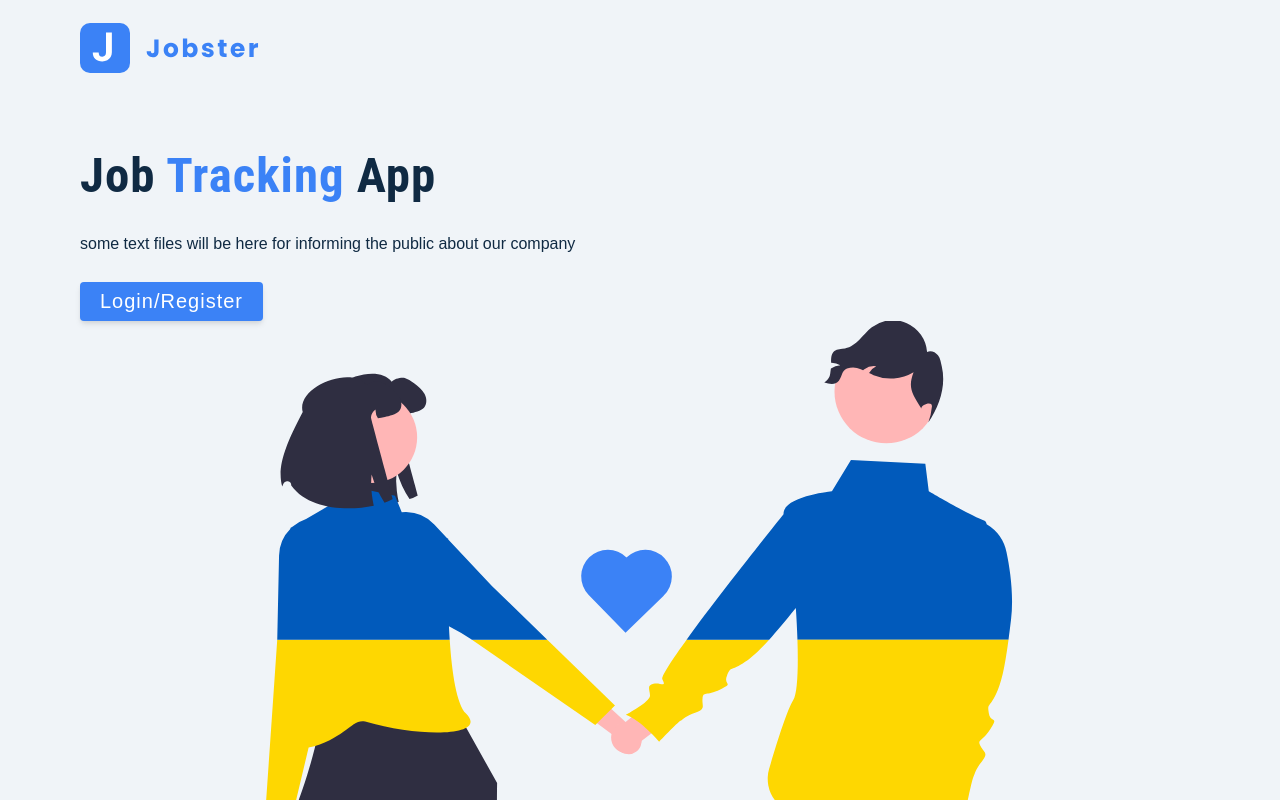
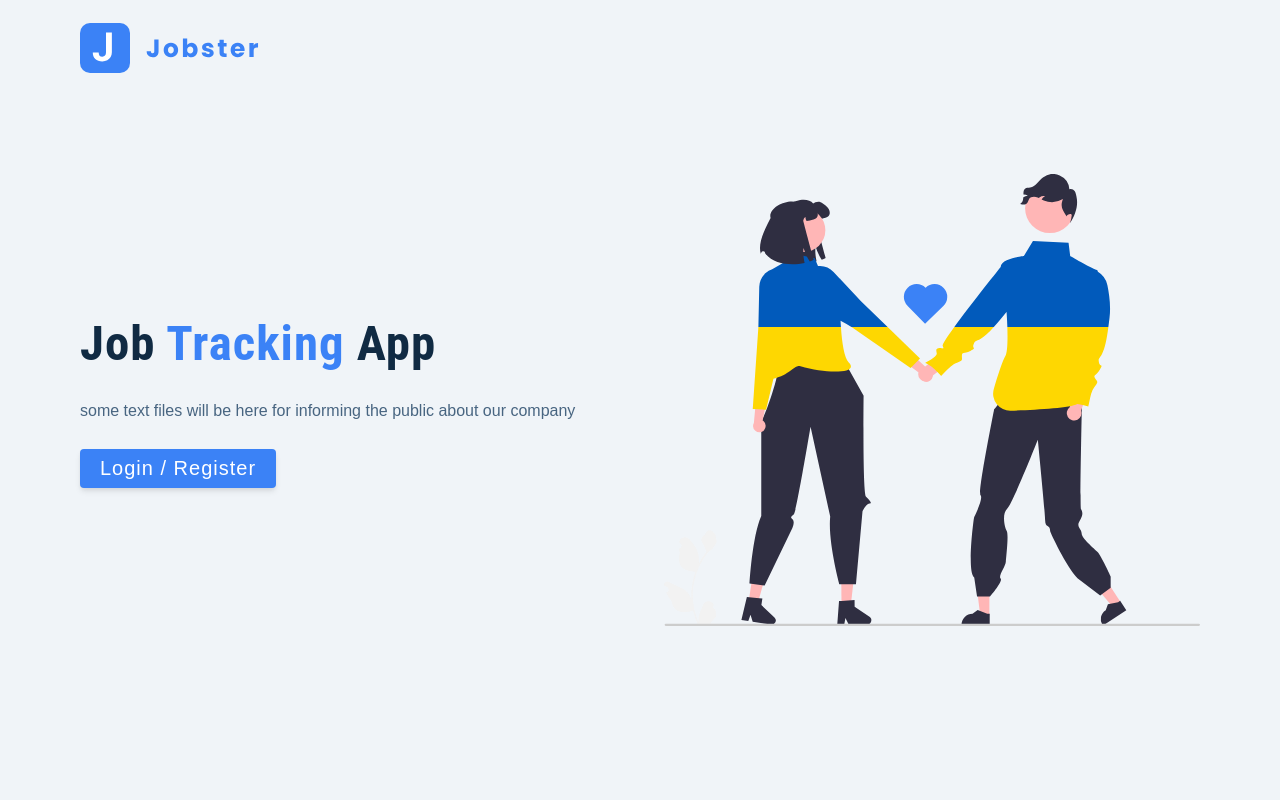
Before and after one commit to ilyasoghlu/jobster, a React (Create React App) app: page /landing in a window 1280 px wide. Shown: the top 800 px of the page. Built offline with nearby package versions, Linux system fonts and the light colour scheme.

Commit message:
Setup pages: Landing, Error, Dashboard, Register. Creating index files for components and pages. Creating of the Router

```diff
--- a/package.json
+++ b/package.json
@@ -10,6 +10,7 @@
     "normalize.css": "^8.0.1",
     "react": "^19.1.1",
     "react-dom": "^19.1.1",
+    "react-router-dom": "^6.30.1",
     "react-scripts": "5.0.1",
     "styled-components": "^6.1.19",
     "web-vitals": "^2.1.4"
--- a/src/App.js
+++ b/src/App.js
@@ -1,10 +1,16 @@
-import Landing from "./pages/Landing";
+import { BrowserRouter, Routes, Route } from "react-router-dom";
+import {Landing, Error, Dashboard, Register} from "./pages";
 
 function App() {
   return (
-    <div>
-      <Landing />
-    </div>
+    <BrowserRouter>
+      <Routes>
+        <Route path="/" element={<Dashboard />} />
+        <Route path="/landing" element={<Landing />} />
+        <Route path="/register" element={<Register />} />
+        <Route path="*" element={<Error />} />
+      </Routes>
+    </BrowserRouter>
   );
 }
 
--- /dev/null
+++ b/src/components/Logo.js
@@ -0,0 +1,9 @@
+import logo from '../assets/images/logo.svg'
+
+const Logo = () =>{
+    return (
+        <img src={logo} alt='jobify' className='logo' />
+    )
+}
+
+export default Logo
--- /dev/null
+++ b/src/components/index.js
@@ -0,0 +1,8 @@
+import Logo from "./Logo";
+
+
+
+
+
+
+export {Logo }
--- /dev/null
+++ b/src/pages/Dashboard.js
@@ -0,0 +1,9 @@
+import React from 'react'
+
+function Dashboard() {
+  return (
+    <div>Dashboard</div>
+  )
+}
+
+export default Dashboard
--- /dev/null
+++ b/src/pages/Error.js
@@ -0,0 +1,19 @@
+import React from 'react'
+import { Link } from 'react-router-dom'
+import img from '../assets/images/not-found.svg'
+import Wrapper from '../assets/wrappers/ErrorPage'
+
+function Error() {
+    return (
+        <Wrapper className='full-page'>
+            <div>
+                <img src={img} alt='not found' />
+                <h3>Ohh! Page Not Found</h3>
+                <p>We cant seem to find the page you're looking for</p>
+                <Link to='/'>back home</Link>
+            </div>
+        </Wrapper>
+    )
+}
+
+export default Error
--- a/src/pages/Landing.js
+++ b/src/pages/Landing.js
@@ -1,18 +1,16 @@
-import React from 'react'
-import logo from '../assets/images/logo.svg'
+
+
 import main from '../assets/images/main.svg'
-import styled from 'styled-components';
+import Wrapper from '../assets/wrappers/LandingPage';
+import{ Logo }from '../components';
+import { Link } from 'react-router-dom';
 
 
 function Landing() {
     return (
         <Wrapper>
             <nav>
-            <img
-                src={logo}
-                alt="jobster logo"
-                className="logo"
-            />
+            <Logo />
             </nav>
             <div className="container page">
             {/* Info */}
@@ -21,7 +19,12 @@ function Landing() {
                 job <span>Tracking</span> app
                 </h1>
                 <p>some text files will be here for informing the public about our company </p>
-                    <button className="btn btn-hero">Login/Register</button>
+                <Link
+                to="/register"
+                className="btn btn-hero"
+                >
+                Login / Register
+                </Link>
             </div>
             <img
                 src={main}
@@ -33,41 +36,5 @@ function Landing() {
     );
 }
 
-const Wrapper = styled.main`
-    nav{
-        width:var(--fluid-width);
-        max-width:var(--max-width);
-        margin: 0 auto;
-        height:var(--nav-height);
-        display:flex;
-        align-items:center;
-    }
-    .page{
-        min-height:calc(100vh - var(--nav-height));
-        display: grid;
-        align-items:center;
-        margin-top:3rem;
-    }
-    h1{
-        font-weight:700;
-        span{
-            color: var(--primary-500)
-        }
-    }
-    p{
-        color:var(-grey-600)
-    }
-    .main-img{
-        display:none;
-    }
-    @media(min-width:992px){
-        .page{
-            grid-template-colums: 1fr 1fr;
-            column-gap:3rem;
-        }
-        .main-img {
-            display:block;
-        }
-    }
-`
+
 export default Landing
--- /dev/null
+++ b/src/pages/Register.js
@@ -0,0 +1,9 @@
+import React from 'react'
+
+function Register() {
+  return (
+    <div>Register</div>
+  )
+}
+
+export default Register
--- /dev/null
+++ b/src/pages/index.js
@@ -0,0 +1,7 @@
+import Landing from "./Landing";
+import Error from "./Error";
+import Register from "./Register";
+import Dashboard from "./Dashboard";
+
+
+export {Landing, Error, Register, Dashboard}
```
Also changed, not shown: 1 other file (tests, documents, lock files or other folders). Lines whose indentation alone changed are shown as unchanged.
